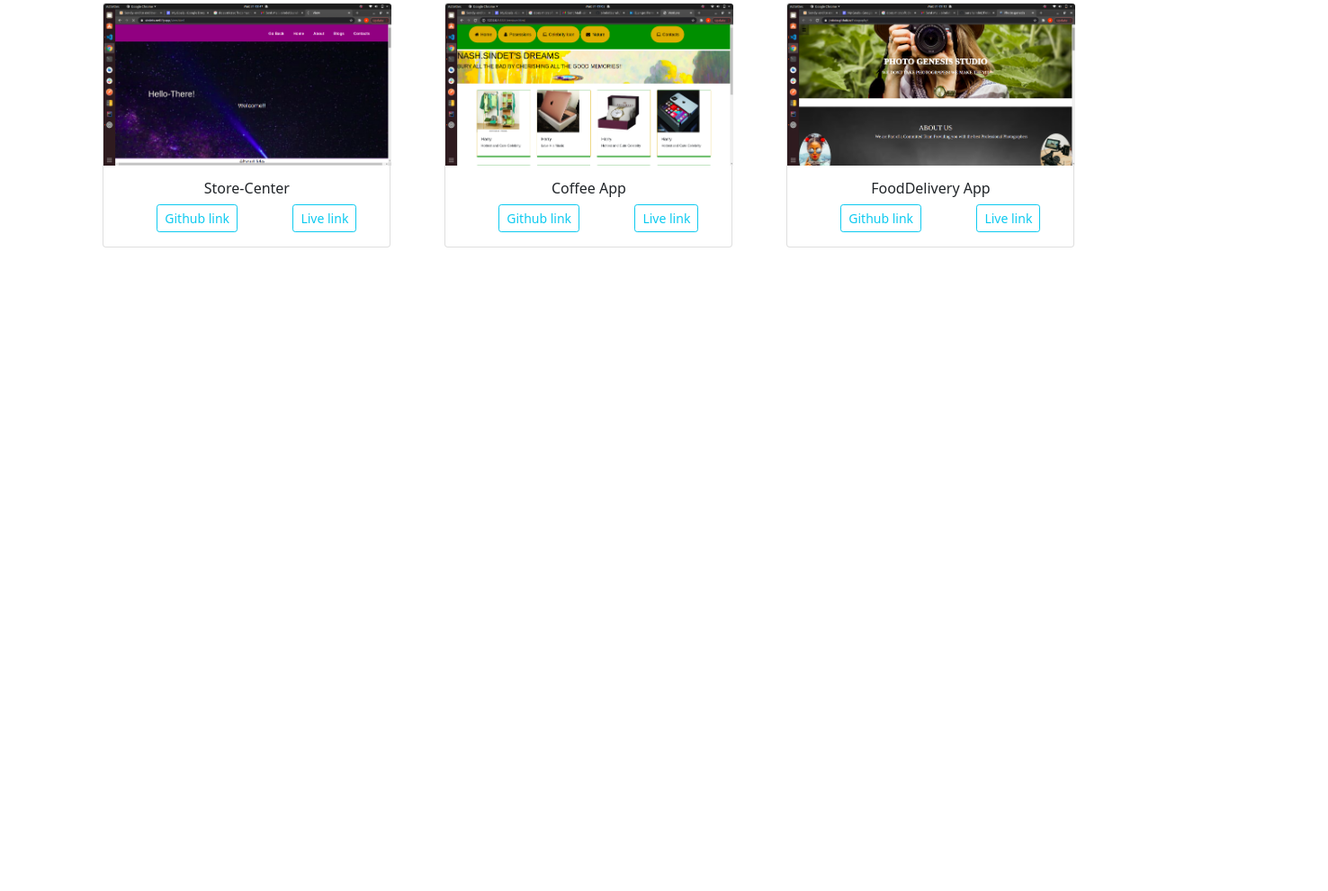
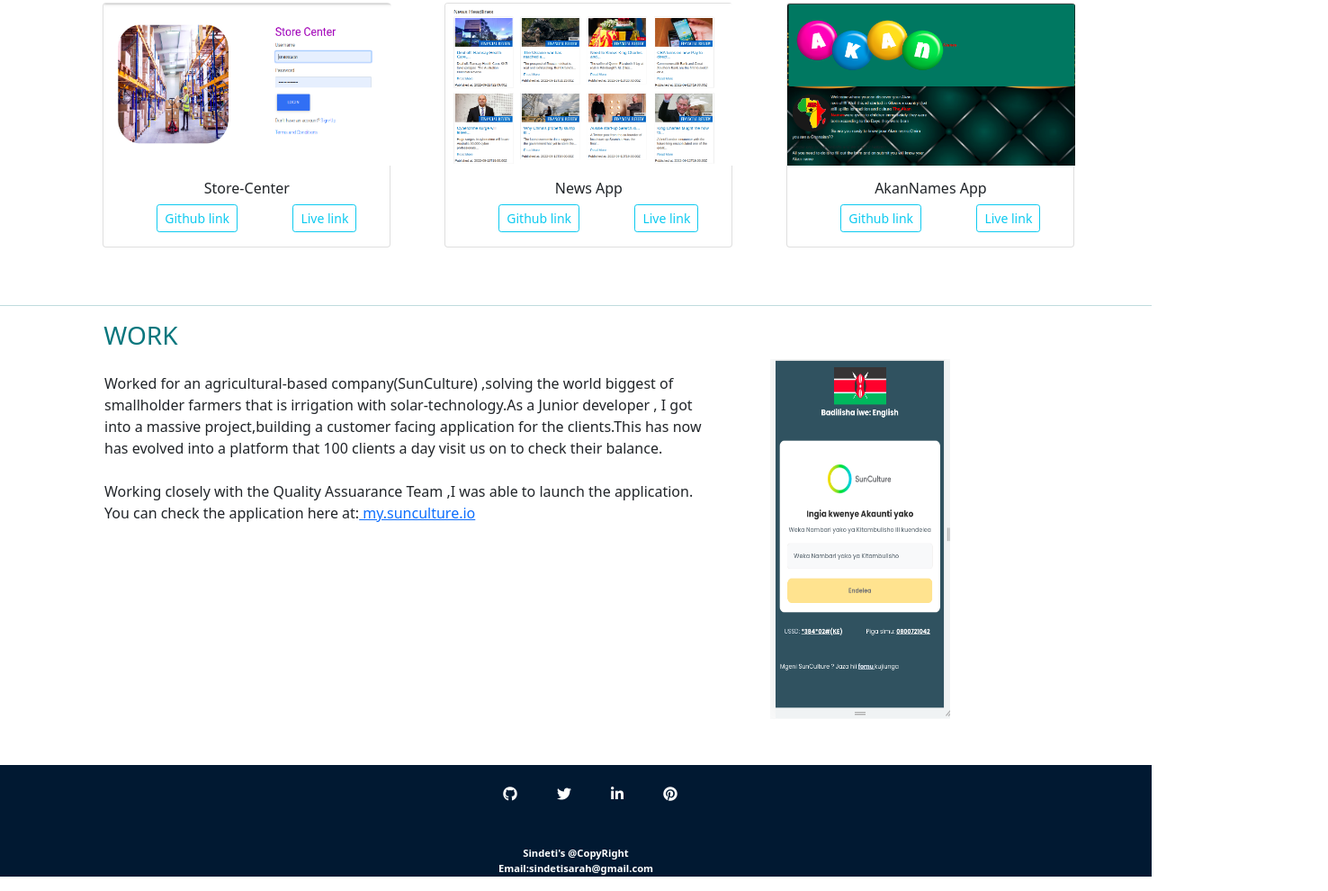
Before and after one commit to sindetisarah/Portfolio, a plain HTML site: page index.html in a window 1280 px wide. Shown: the part 1339-2329 px from the top of the page at 90% size, 1476 px wide, since content can reach past the window. Before the commit the page ends 1662 px from the top, so only its background shows below. Drawn offline with nearby package versions, Linux system fonts and the light colour scheme.

Commit message:
final pushes

```diff
--- a/index.css
+++ b/index.css
@@ -71,7 +71,7 @@
     text-align:left;
     /* position: center; */
     justify-content:center;
-    padding-left: 30%;
+    padding-left: 40%;
 }
 /* Styling my about Section */
 #mypic{
@@ -85,14 +85,13 @@
 
 }
 .card1{
-    padding-left:17%;
+    padding-left:18%;
     width: 800px;
 }
 .card2{
-    margin-left: 360px;
+    margin-left: 330px;
 
     padding-left: 2px;
-    background-color: #1CC9D4;
 
     padding-top: 1px;
     padding-bottom: 1px;
@@ -199,3 +198,67 @@
 .card-title{
     text-align:center;
 }
+#sunpic{
+    width:200px;
+    height:400px;
+}
+.car2{
+    margin-left: 3px;
+
+
+    padding-top: 1px;
+    padding-bottom: 1px;
+
+
+}.work{
+    width: 80%;
+}
+#footer{
+    text-align: center;
+    margin-top: 50px;
+    background-color:#011932;
+  }
+
+  footer>ul>li{
+    display: inline-block;
+    justify-content: space-around;
+    padding:20px;
+
+    text-align: center;
+    color:white;
+
+  }
+  .footer-label p{
+    padding-top:10px;
+    font-size: 0.7em;
+    color:white;
+    font-weight: bolder;
+
+
+  }
+footer>a{
+      color:white;
+
+  }
+  h5{
+      color:#011932;
+      font-weight: bolder;
+  }
+
+  .links-icon a{
+      color:white;
+  }
+  .footer-label{
+     background-color:#011932;
+  }
+
+  .contact-us{
+      background-size: cover;
+      background-repeat: no-repeat;
+
+  }
+  .carde{
+    padding-left:20%;
+    width: 800px
+
+  }
--- a/index.html
+++ b/index.html
@@ -21,9 +21,12 @@
                 </div>
                 <ul class="nav-links">
                     <li><a href="#home">Home</a></li>
-                    <li><a href="#About">About</a></li>
-                    <li><a href="#About">Services</a></li>
+                    <li><a href="#about">About</a></li>
                     <li><a href="#projects">Projects</a></li>
+                    <li><a href="#work">Work</a></li>
+                    <li><a href="#contacts">Contacts</a></li>
+
+
                 </ul>
 
             </nav>
@@ -41,16 +44,17 @@
         </div>
     </div>
     <br>
-    <h3 id="headingAbout">ABOUT ME</h3>
+    <h3 id="headingAbout" class="about">ABOUT ME</h3>
 
-    <div class="About">
+    <div class="About"  id="about">
         <div class="row">
             <div class="col-md-6">
                 <div class="card1">
                     <div class="card-body">
                         <p>Sindet is a very passionate software developer,who looks forward to another day just to
                             code.She is able to ideate,research create the model View of a project,plan and put it to
-                            action.She always thrives to give the best in all she does.She is looking for an opportunity<br>
+                            action.She always thrives to give the best in all she does.She is looking for an
+                            opportunity<br>
                             to grow and exercise her skills.Her top skills at the moment are:</p>
                         <div class="mylist">
                             <div class="list1">
@@ -67,9 +71,7 @@
                             <div class="list2">
                                 <ul>
                                     <li>MySql</li>
-
-
-                                    <li>React</li>
+                                     <li>React</li>
                                     <li>Bootstrap</li>
                                     <li>Postgress</li>
 
@@ -95,19 +97,21 @@
         </div>
     </div>
     <hr>
-    <h3 id="projectheading">PROJECTS</h3>
+    <h3 id="projectheading" id="projects">PROJECTS</h3>
     <div class="container">
-        <div class="projects">
+        <div class="projects" >
             <div class="row">
                 <div class="col-md-4">
                     <div class="card" style="width: 20rem;">
-                        <img id="one" class="card-img-top" src="assets/projects/Screenshot from 2021-06-21 08-47-35.png"
+                        <img id="one" class="card-img-top" src="assets/projects/store-center.png"
                             alt="awards" />
                         <div class="card-body">
                             <h6 class="card-title">Store-Center</h6>
 
-                            <a id="github" target="_blank" href="https://github.com/mc3o/store-centre" class="btn btn-outline-info btn-sm">Github link</a>
-                            <a id="live" target="_blank" href="https://store-centre.herokuapp.com/" class="btn btn-outline-info btn-sm">Live link</a>
+                            <a id="github" target="_blank" href="https://github.com/mc3o/store-centre"
+                                class="btn btn-outline-info btn-sm">Github link</a>
+                            <a id="live" target="_blank" href="https://store-centre.herokuapp.com/"
+                                class="btn btn-outline-info btn-sm">Live link</a>
 
 
                         </div>
@@ -117,13 +121,15 @@
 
                 <div class="col-md-4">
                     <div class="card" style="width: 20rem;">
-                        <img id="two" class="card-img-top" src="assets/projects/Screenshot from 2021-06-21 09-05-09.png"
+                        <img id="two" class="card-img-top" src="assets/projects/news-app.png"
                             alt="blog" />
                         <div class="card-body">
-                            <h6 class="card-title">Coffee App</h6>
+                            <h6 class="card-title">News App</h6>
 
-                            <a id="github" target="_blank" href="https://github.com/mc3o/store-centre" class="btn btn-outline-info btn-sm">Github link</a>
-                            <a id="live" target="_blank" href="https://store-centre.herokuapp.com/" class="btn btn-outline-info btn-sm">Live link</a>
+                            <a id="github" target="_blank" href="https://github.com/sarahsindet/NEWS-API"
+                                class="btn btn-outline-info btn-sm">Github link</a>
+                            <a id="live" target="_blank" href="https://news-sarah.herokuapp.com/"
+                                class="btn btn-outline-info btn-sm">Live link</a>
 
                         </div>
                     </div>
@@ -132,12 +138,14 @@
                 <div class="col-md-4">
                     <div class="card" style="width: 20rem;">
                         <img id="three" class="card-img-top"
-                            src="assets/projects/Screenshot from 2021-06-21 09-13-57.png" alt="blog" />
+                            src="assets/projects/akan-names.png" alt="blog" />
                         <div class="card-body">
-                            <h6 class="card-title">FoodDelivery App</h6>
+                            <h6 class="card-title">AkanNames App</h6>
 
-                            <a id="github" target="_blank" href="https://github.com/mc3o/store-centre" class="btn btn-outline-info btn-sm">Github link</a>
-                            <a id="live" target="_blank" href="https://store-centre.herokuapp.com/" class="btn btn-outline-info btn-sm">Live link</a>
+                            <a id="github" target="_blank" href="https://github.com/sarahsindet/Access-Akan-Names"
+                                class="btn btn-outline-info btn-sm">Github link</a>
+                            <a id="live" target="_blank" href="https://sarahsindet.github.io/Access-Akan-Names/"
+                                class="btn btn-outline-info btn-sm">Live link</a>
 
                         </div>
                     </div>
@@ -150,10 +158,70 @@
 
 
     </div>
+    <hr />
+    <h3 id="projectheading">WORK</h3>
+    <div class="work" id="work">
+        <div class="row">
+            <div class="col-md-6">
+                <div class="carde">
+                    <div class="card-body">
+                        <p>Worked for an agricultural-based company(SunCulture) ,solving the world biggest of
+                            smallholder farmers
+                            that is irrigation with solar-technology.As a Junior developer , I got into a massive
+                            project,building
+                            a customer facing application for the clients.This has now has evolved into a platform that
+                            100 clients
+                            a day visit us on to check their balance.
+                            <br /><br>
+                            Working closely with the Quality Assuarance Team ,I was able to launch the application.
+                            <br />
+
+                            You can check the application here at:<a href="https://my.sunculture.io/">
+                                my.sunculture.io</a>
+                        </p>
+
+
+                    </div>
+                </div>
+            </div>
+
+            <div class="col-md-6">
+                <div class="card2">
+                    <img id="sunpic" src="assets/projects/Screenshot from 2022-09-13 02-20-22.png">
+
+                </div>
+            </div>
+
+
+        </div>
+    </div>
+
+
+
+    </div>
+    </div>
+    <div id="footer" class="links-icon">
+        <footer id="contacts">
+
+            <ul>
+
+                <li><a href="https://github.com/sindetisarah/"><i class="fa fa-github"></i></a></li>
+                <li><a href="https://twitter.com/SindetiS/"><i class="fa fa-twitter"></i></a></li>
+                <li><a href="https://www.linkedin.com/in/sarah-sindet-00ab86209/"><i class="fa fa-linkedin"></i></a>
+                </li>
+                <li><a href="https://www.pinterest.com/"><i class="fa fa-pinterest"></i></a></li>
+
+            </ul>
+            <div class="footer-label">
+                <p>Sindeti's @CopyRight<br>Email:sindetisarah@gmail.com</p>
+
+            </div>
+        </footer>
     </div>
     </div>
     <script src="https://use.fontawesome.com/d6c61fa7c6.js"></script>
     <script src="https://kit.fontawesome.com/ce0da24a12.js" crossorigin="anonymous"></script>
+    <script src="index.js"></script>
 
 
 </body>
```
Also changed, not shown: assets/projects/Screenshot from 2022-09-13 02-20-22.png (added), assets/projects/akan-names.png (added), assets/projects/news-app.png (added), assets/projects/store-center.png (added), assets/projects/sun.png (added), assets/projects/sunculture.png (added).
